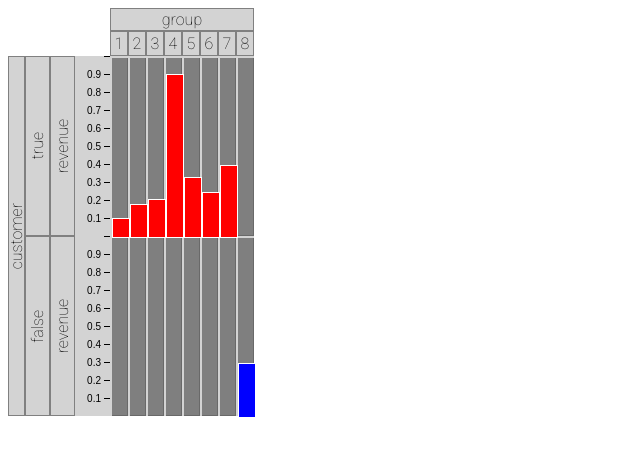
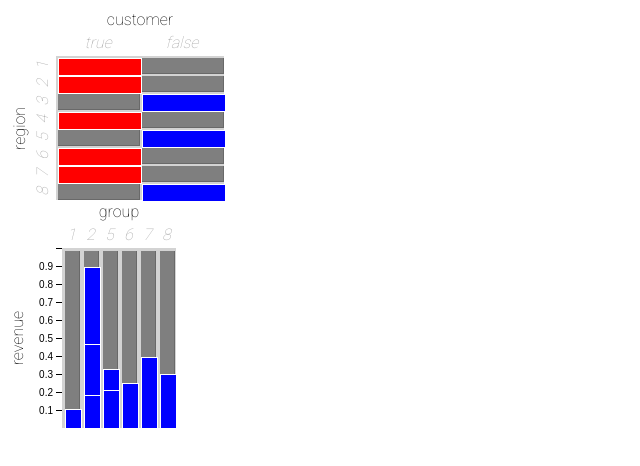
Before and after one commit to saliksyed/react-data-viz, a React (Create React App) app: page / in a window 1280 px wide. Shown: the top 466 px of the page, without its empty margins (0-640 px from the left). Built offline with nearby package versions, Linux system fonts and the light colour scheme.

Commit message:
more fixes

```diff
--- a/src/App.tsx
+++ b/src/App.tsx
@@ -6,17 +6,15 @@ import { useState } from "react";
 
 function NewMark(props: MarkProps) {
   const [hover, setHover] = useState(false);
-  const averagedData = props.cellData.length > 0 ? [props.cellData.reduce((a,b) => a.yPercent < b.yPercent ? a : b)] : [];
   const filter = props.filters.find(d => d.field === "customer") ;
   const isCustomer = filter &&  filter.value === "true";
-  console.log(props.filters);
   return (
     <>
       <Rect
         style={{
           background: isCustomer ? "red" : "blue",
         }}
-        cellData={averagedData}
+        cellData={props.cellData}
         onClick={() => { setHover(!hover)}}
         filters={props.filters}
         data={props.data}
@@ -32,7 +30,7 @@ function NewMark(props: MarkProps) {
           zIndex: 999
         }}
         yOffset={-20}
-        cellData={averagedData}
+        cellData={props.cellData}
         filters={props.filters}
         data={props.data}
         xRange={props.xRange}
@@ -57,10 +55,10 @@ function App() {
     rows: [
       { region: 1, group: 1, customer: "true", revenue: 0.1, profit: 5.41 },
       { region: 2, group: 2, customer: "true", revenue: 0.18, profit: 4.31 },
-      { region: 3, group: 3, customer: "true", revenue: 0.21, profit: 3.25 },
-      { region: 4, group: 4, customer: "true", revenue: 0.91, profit: 2.11 },
-      { region: 5, group: 5, customer: "true", revenue: 0.33, profit: 0.1 },
-      { region: 4, group: 5, customer: "true", revenue: 0.47, profit: 1.3 },
+      { region: 3, group: 5, customer: "false", revenue: 0.21, profit: 3.25 },
+      { region: 4, group: 2, customer: "true", revenue: 0.91, profit: 2.11 },
+      { region: 5, group: 5, customer: "false", revenue: 0.33, profit: 0.1 },
+      { region: 4, group: 2, customer: "true", revenue: 0.47, profit: 1.3 },
       { region: 6, group: 6, customer: "true", revenue: 0.25, profit: 3.7 },
       { region: 7, group: 7, customer: "true", revenue: 0.4, profit: 100.1 },
       { region: 8, group: 8, customer: "false", revenue: 0.3, profit: 0.01 },
@@ -75,8 +73,16 @@ function App() {
     >
       <Table
         mark={NewMark}
+        rows={[2]}
+        columns={[0]}
+        data={dataTable}
+        xPosition="before"
+        yPosition="before"
+      />
+      <Table
+        mark={NewMark}
         rows={[1]}
-        columns={[2,3]}
+        columns={[3]}
         data={dataTable}
         xPosition="before"
         yPosition="before"
--- a/src/components/axes/Axis.tsx
+++ b/src/components/axes/Axis.tsx
@@ -13,9 +13,11 @@ import { useResizeHandler } from "../../hooks/resize";
 function AxisLabel({
   value,
   orientation,
+  emphasis,
 }: {
   value: Value;
   orientation: AxisOrientation;
+  emphasis?: boolean;
 }) {
   const style: any =
     orientation === "vertical"
@@ -31,8 +33,8 @@ function AxisLabel({
         justifyContent: "center",
         alignItems: "center",
         padding: 2,
-        background: "lightgray",
-        border: "0.25px solid gray",
+        color: emphasis ? "darkgray" : undefined,
+        fontStyle: emphasis ? "italic" : undefined,
         overflow: "hidden",
       }}
     >
@@ -105,7 +107,6 @@ function AxisScale({
       ref={setElem}
       style={{
         display: "flex",
-        background: "lightgray",
       }}
     >
       <svg
@@ -211,7 +212,7 @@ export function Axis({
                   }}
                 >
                   {position === "before" && (
-                    <AxisLabel value={d.title} orientation={orientation} />
+                    <AxisLabel value={d.title} emphasis={true} orientation={orientation} />
                   )}
                   {d.axis && (
                     <Axis
@@ -221,7 +222,7 @@ export function Axis({
                     />
                   )}
                   {position === "after" && (
-                    <AxisLabel value={d.title} orientation={orientation} />
+                    <AxisLabel value={d.title} emphasis={true} orientation={orientation} />
                   )}
                 </div>
               );
--- a/src/components/layout/Grid.tsx
+++ b/src/components/layout/Grid.tsx
@@ -35,12 +35,11 @@ export function Grid({
 
   let gridItems: any = [];
 
-  // if either axis is undefined, render mark
+  // Render mark on fringe node
   if (
-    !xAxis ||
-    !yAxis ||
+    !xAxis && !yAxis ||
     (xAxis && xAxis.range && yAxis && yAxis.range) ||
-    (xAxis.subitems.length === 0 && yAxis.subitems.length === 0)
+    (xAxis && xAxis.subitems.length === 0 && yAxis && yAxis.subitems.length === 0)
   ) {
     let xRange = undefined;
     let yRange = undefined;
@@ -48,6 +47,7 @@ export function Grid({
     if (yAxis && yAxis.range) yRange = yAxis.range;
     gridItems = [
       <div
+        className="mark-wrapper"
         style={{
           border: borderColor,
           width: "100%",
@@ -61,7 +61,7 @@ export function Grid({
             props={{
               xRange,
               yRange,
-              filters: path,
+              filters: structuredClone(path),
               data,
               cellData: [],
               width: 0,
@@ -71,7 +71,10 @@ export function Grid({
         }
       </div>,
     ];
+
   } else {
+    if (!xAxis) xAxis = { title: "", subitems: []};
+    if (!yAxis) yAxis = { title: "", subitems: []};
     const xItems =
       xAxis.subitems.length > 0
         ? xAxis.subitems
@@ -84,8 +87,8 @@ export function Grid({
       return xItems.map((x) => {
         let soFar = structuredClone(path);
         if (!soFar) soFar = [];
-        if (!yAxis.range) soFar.push({ field: yAxis.title, value: y.title });
-        if (!xAxis.range) soFar.push({ field: xAxis.title, value: x.title });
+        if (!yAxis!.range) soFar.push({ field: yAxis!.title, value: y.title });
+        if (!xAxis!.range) soFar.push({ field: xAxis!.title, value: x.title });
         return (
           <div
             key={"grid-" + x.title + "-" + y.title}
--- a/src/components/marks/Mark.tsx
+++ b/src/components/marks/Mark.tsx
@@ -18,6 +18,7 @@ const { cellData } = useCellData({ filters: props.filters, data: props.data, xRa
   props.cellData = cellData;
   return (
     <div
+      className="mark"
       ref={setElem}
       style={{
         height: "100%",
--- a/src/components/marks/Rect.tsx
+++ b/src/components/marks/Rect.tsx
@@ -8,6 +8,7 @@ export function Rect(props : MarkProps & React.HTMLAttributes<HTMLDivElement>) {
         return (
           <div
             {...props}
+            className="mark-rect"
             key={"rect-" + i}
             style={{
               border: "0.5px solid white",
--- a/src/components/marks/Text.tsx
+++ b/src/components/marks/Text.tsx
@@ -9,6 +9,7 @@ export function Text(props : MarkProps & React.HTMLAttributes<HTMLDivElement>) {
           <div
             {...props}
             key={"text-" + i}
+            className="mark-text"
             style={{
               border: "0.5px solid white",
               position: "absolute",
```
